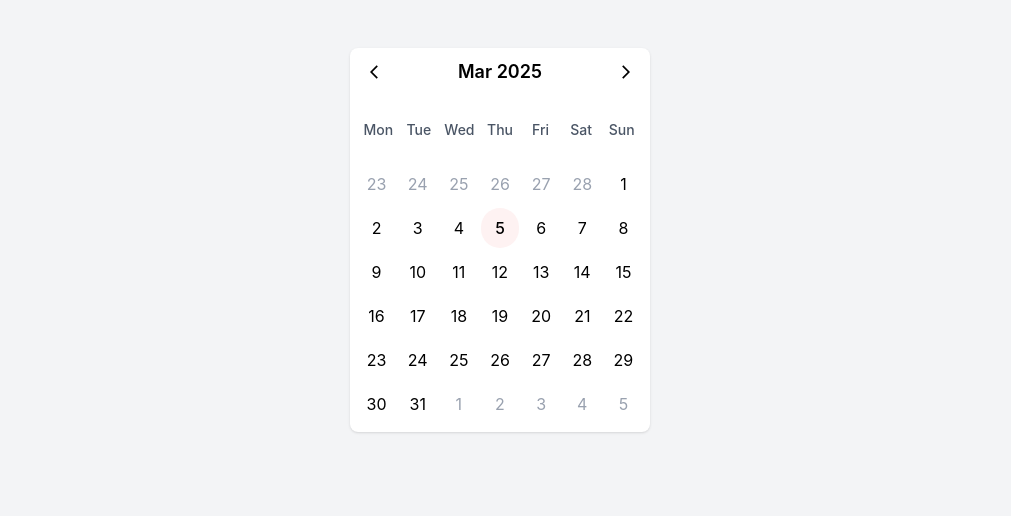
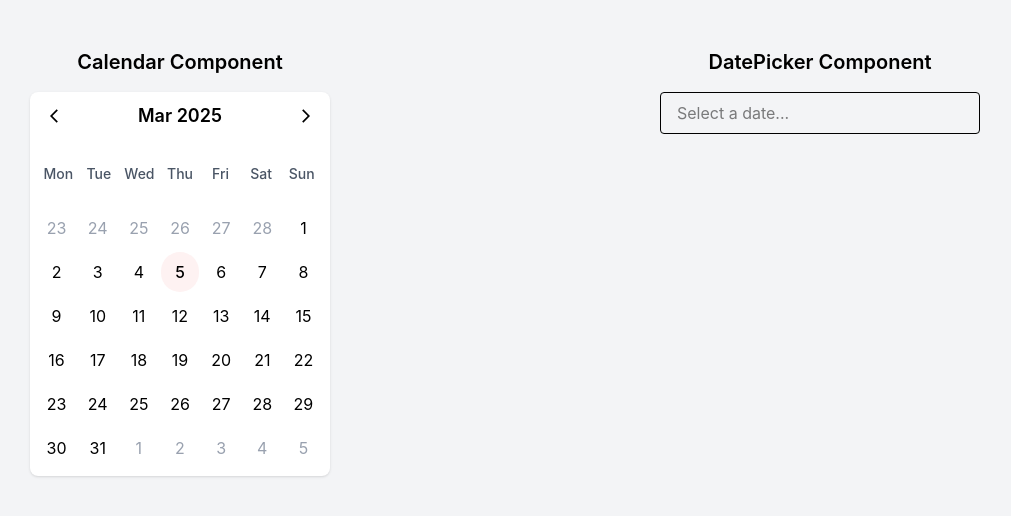
Before and after one commit to ahwei/Calendar-home-assessment, a React (Vite) app: page / in a window 1280 px wide. Shown: the top 516 px of the page, without its empty margins (140-1151 px from the left). Built offline with nearby package versions, Linux system fonts and the light colour scheme.

Commit message:
feat: add DatePicker component and integrate with Calendar for date selection

```diff
--- a/src/App.tsx
+++ b/src/App.tsx
@@ -1,19 +1,63 @@
 import Calendar from '@/components/Calendar';
+import DatePicker from '@/components/DatePicker/DatePicker';
 import dayjs from 'dayjs';
 import { useState } from 'react';
 
 const App = () => {
   const [selectedDate, setSelectedDate] = useState<dayjs.Dayjs | undefined>();
+  const [pickerDate, setPickerDate] = useState<Date | undefined>();
+
+  const handleCalendarSelect = (date: dayjs.Dayjs) => {
+    setSelectedDate(date);
+  };
+
+  const handlePickerChange = (date: Date) => {
+    setPickerDate(date);
+  };
 
   return (
     <div className="min-h-screen bg-gray-100 py-12">
       <div className="container mx-auto px-4">
-        <Calendar date={selectedDate?.toDate()} onSelect={setSelectedDate} />
-        {selectedDate && (
-          <div className="mt-6 text-center text-gray-700">
-            Selected Date: {selectedDate.format('YYYY-MM-DD')}
+        <div className="flex flex-col md:flex-row justify-center items-start gap-8">
+          <div className="w-full md:w-1/2 max-w-md mx-auto">
+            <h2 className="text-xl font-semibold text-center mb-4">
+              Calendar Component
+            </h2>
+            <div className="flex flex-col items-center">
+              <Calendar
+                date={selectedDate?.toDate()}
+                onSelect={handleCalendarSelect}
+              />
+              {selectedDate && (
+                <div className="mt-4 text-center text-gray-700">
+                  Selected Date: {selectedDate.format('YYYY-MM-DD')}
+                </div>
+              )}
+            </div>
           </div>
-        )}
+
+          <div className="w-full md:w-1/2 max-w-md mx-auto mt-8 md:mt-0">
+            <h2 className="text-xl font-semibold text-center mb-4">
+              DatePicker Component
+            </h2>
+            <div className="flex flex-col items-center">
+              <div className="w-full max-w-xs">
+                <DatePicker
+                  value={pickerDate}
+                  onChange={handlePickerChange}
+                  primaryColor="bg-blue-500"
+                  secondaryColor="bg-blue-50"
+                  placeholder="Select a date..."
+                />
+              </div>
+              {pickerDate && (
+                <div className="mt-4 text-center text-gray-700">
+                  Selected Date: {dayjs(pickerDate).format('YYYY-MM-DD')}
+                </div>
+              )}
+            </div>
+          </div>
+        </div>
       </div>
     </div>
   );
--- /dev/null
+++ b/src/components/DatePicker/DatePicker.tsx
@@ -0,0 +1,84 @@
+import dayjs, { Dayjs } from 'dayjs';
+import { useEffect, useRef, useState } from 'react';
+import Calendar from '../Calendar/Calendar';
+
+interface DatePickerProps {
+  primaryColor?: string;
+  secondaryColor?: string;
+  value?: Date | string;
+  onChange?: (date: Date) => void;
+  placeholder?: string;
+}
+
+const DatePicker = ({
+  primaryColor,
+  secondaryColor,
+  value,
+  onChange,
+  placeholder = 'Select a date',
+}: DatePickerProps) => {
+  const [isOpen, setIsOpen] = useState(false);
+  const [selectedDate, setSelectedDate] = useState<Date | undefined>(
+    value ? new Date(value) : undefined,
+  );
+  const wrapperRef = useRef<HTMLDivElement>(null);
+
+  useEffect(() => {
+    const handleClickOutside = (event: MouseEvent) => {
+      if (
+        wrapperRef.current &&
+        !wrapperRef.current.contains(event.target as Node)
+      ) {
+        setIsOpen(false);
+      }
+    };
+
+    document.addEventListener('mousedown', handleClickOutside);
+    return () => {
+      document.removeEventListener('mousedown', handleClickOutside);
+    };
+  }, []);
+
+  useEffect(() => {
+    if (value) {
+      setSelectedDate(new Date(value));
+    }
+  }, [value]);
+
+  const handleDateSelect = (date: Dayjs) => {
+    const newDate = date.toDate();
+    setSelectedDate(newDate);
+    setIsOpen(false);
+    onChange?.(newDate);
+  };
+
+  const handleInputClick = () => {
+    setIsOpen(true);
+  };
+
+  return (
+    <div className="relative" ref={wrapperRef}>
+      <input
+        type="text"
+        className="w-full px-4 py-2 border rounded focus:outline-none focus:ring-2 focus:ring-opacity-50"
+        placeholder={placeholder}
+        value={selectedDate ? dayjs(selectedDate).format('YYYY-MM-DD') : ''}
+        onClick={handleInputClick}
+        readOnly
+      />
+
+      {isOpen && (
+        <div className="absolute z-10 mt-1">
+          <Calendar
+            primaryColor={primaryColor}
+            secondaryColor={secondaryColor}
+            date={selectedDate}
+            onSelect={handleDateSelect}
+          />
+        </div>
+      )}
+    </div>
+  );
+};
+
+export default DatePicker;
--- /dev/null
+++ b/src/components/DatePicker/index.ts
@@ -0,0 +1 @@
+export { default } from './DatePicker';
```
